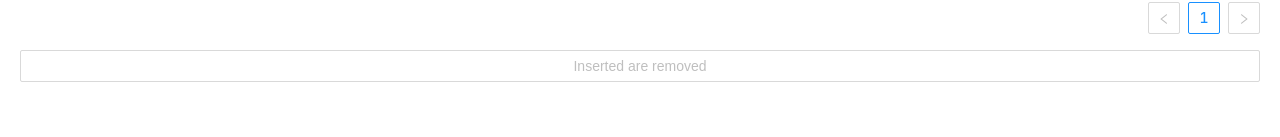
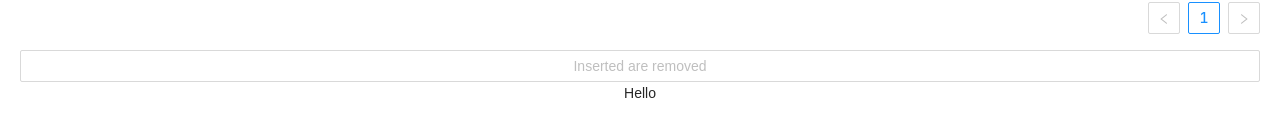
Before and after one commit to Cristian-Nass/personal-practice-react, a React (Create React App) app: page / in a window 1280 px wide. Shown: the part 519-656 px from the top of the page. Built offline with nearby package versions, Linux system fonts and the light colour scheme.

Commit message:
Implemented SelectedSearchItem Component

```diff
--- a/src/App.tsx
+++ b/src/App.tsx
@@ -1,7 +1,7 @@
 import React from "react";
 import "./App.css";
 import "antd/dist/antd.css";
-import CustomSearch from "./components/CustomSearch";
+import CustomSearch from "./components/customsearch/CustomSearch";
 // import PasswordGenerators from "./components/PasswordGenerators";
 
 function App() {
--- a/src/components/CustomSearch.tsx
+++ b/src/components/customsearch/CustomSearch.tsx
@@ -1,6 +1,7 @@
 import React, { useState } from "react";
 import { Table, Select } from "antd";
-import { users } from "./data";
+import { users } from "../data";
+import SelectedSearchItem from "./SelectedSearchItem";
 
 const CustomSearch = () => {
   const columns = [
@@ -51,7 +52,6 @@ const CustomSearch = () => {
   const handleChange = (list: string[]) => {
     setSelectedItems(list);
   };
-  console.log(selectedItems);
 
   const filteredOptions = OPTIONS.filter((o) => !selectedItems.includes(o));
   return (
@@ -70,6 +70,7 @@ const CustomSearch = () => {
           </Select.Option>
         ))}
       </Select>
+      <SelectedSearchItem selectedItems={selectedItems} />
     </>
   );
 };
--- /dev/null
+++ b/src/components/customsearch/SelectedSearchItem.tsx
@@ -0,0 +1,13 @@
+interface SelectedItemsProps {
+  selectedItems: string[];
+}
+const SelectedSearchItem = (props: SelectedItemsProps) => {
+  console.log(props.selectedItems);
+  return (
+    <>
+      <div>Hello</div>
+    </>
+  );
+};
+
+export default SelectedSearchItem;
```
